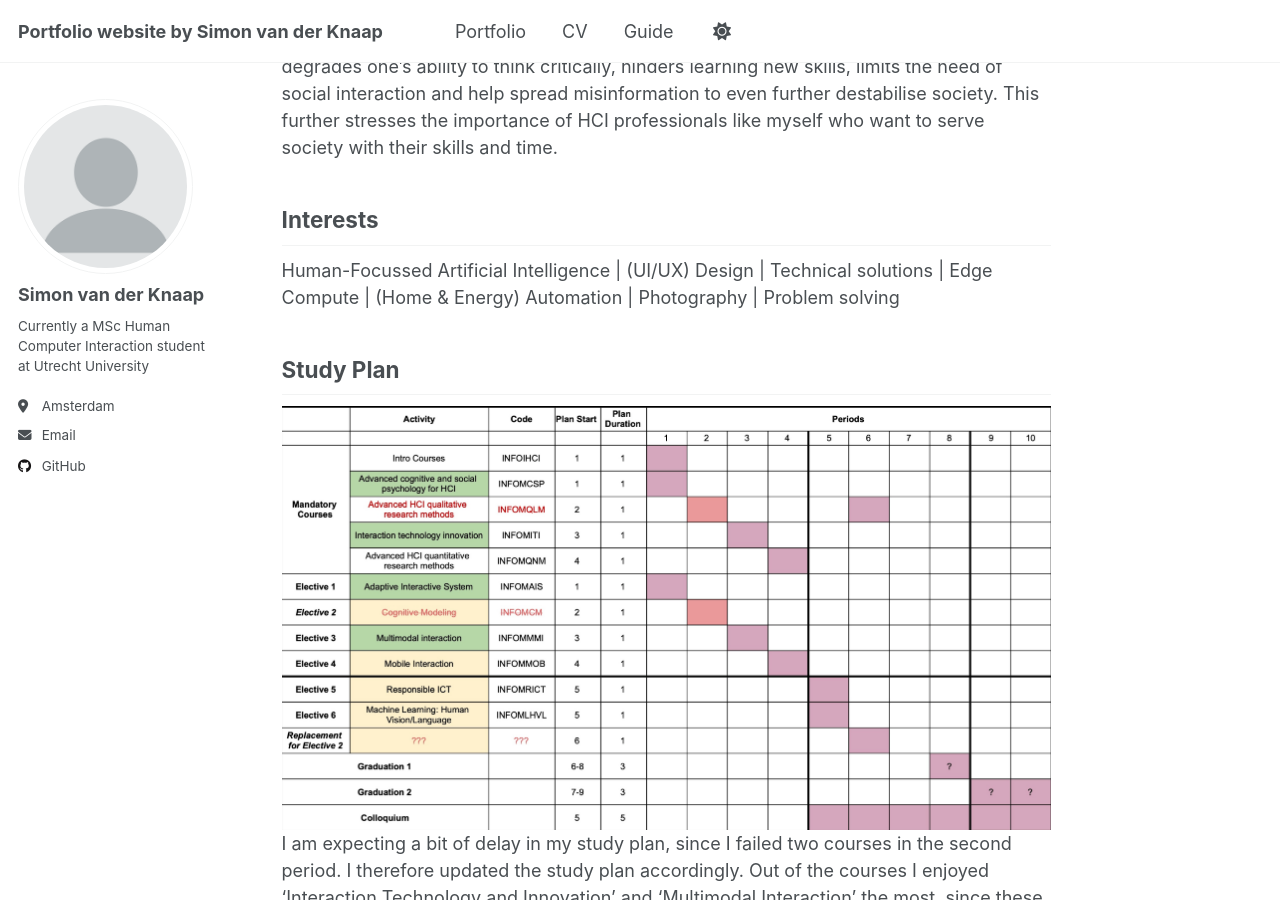
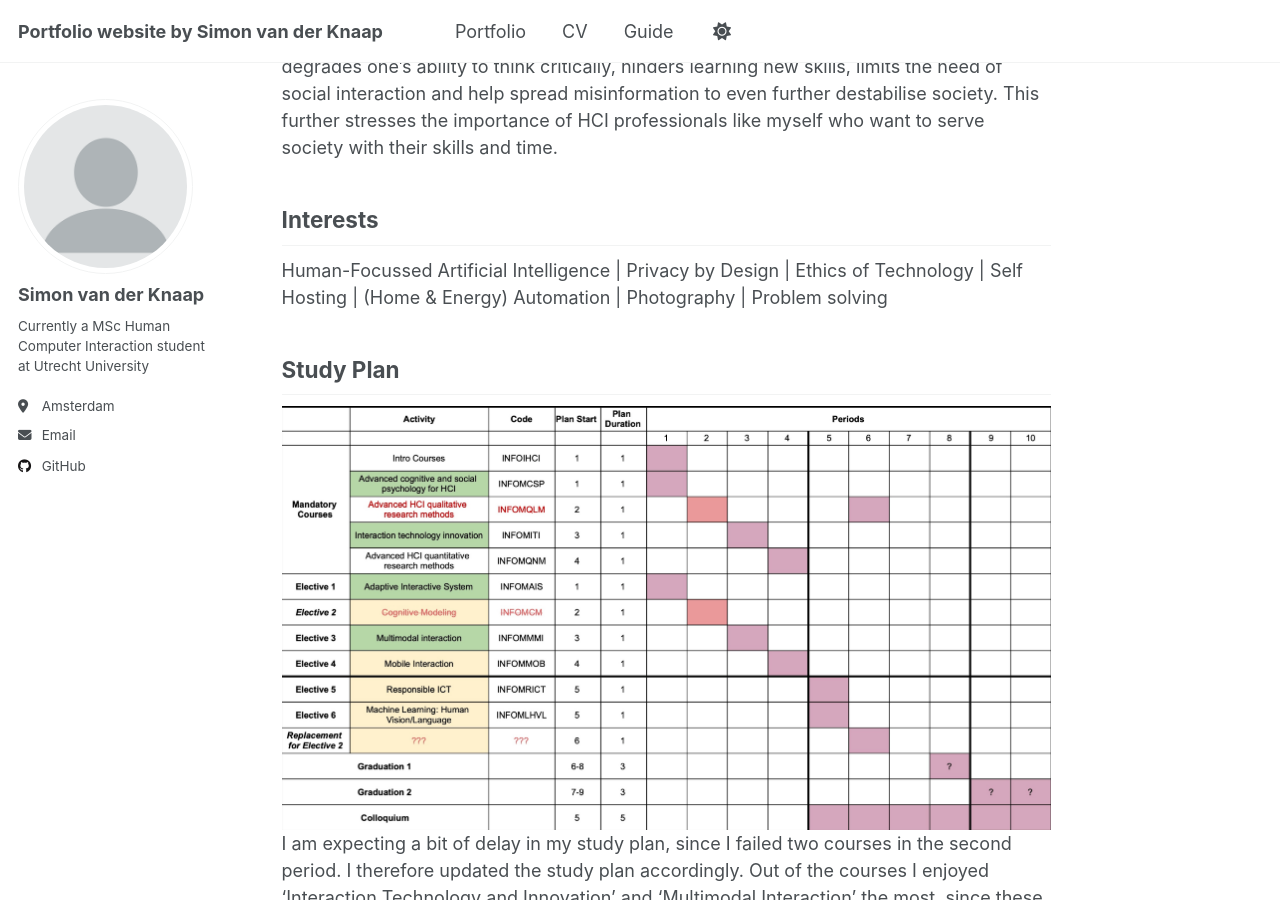
Before and after one commit to simonvdknaap/simonvdknaap.github.io, a Jekyll site: the page built from _pages/about.md, in a window 1280 px wide and 900 px high, scrolled down 1049 px. Built offline with Jekyll 4.4.1, drawn with Linux system fonts in a browser that asks for light colours.

Commit message:
Update about.md

```diff
--- a/_pages/about.md
+++ b/_pages/about.md
@@ -18,7 +18,7 @@ Don't get me wrong. I know we cannot stop the development, implementation and us
 
 Interests
 ------
-Human-Focussed Artificial Intelligence | (UI/UX) Design | Technical solutions | Edge Compute | (Home & Energy) Automation | Photography | Problem solving
+Human-Focussed Artificial Intelligence | Privacy by Design | Ethics of Technology | Self Hosting | (Home & Energy) Automation | Photography | Problem solving
 
 Study Plan
 ------
```
